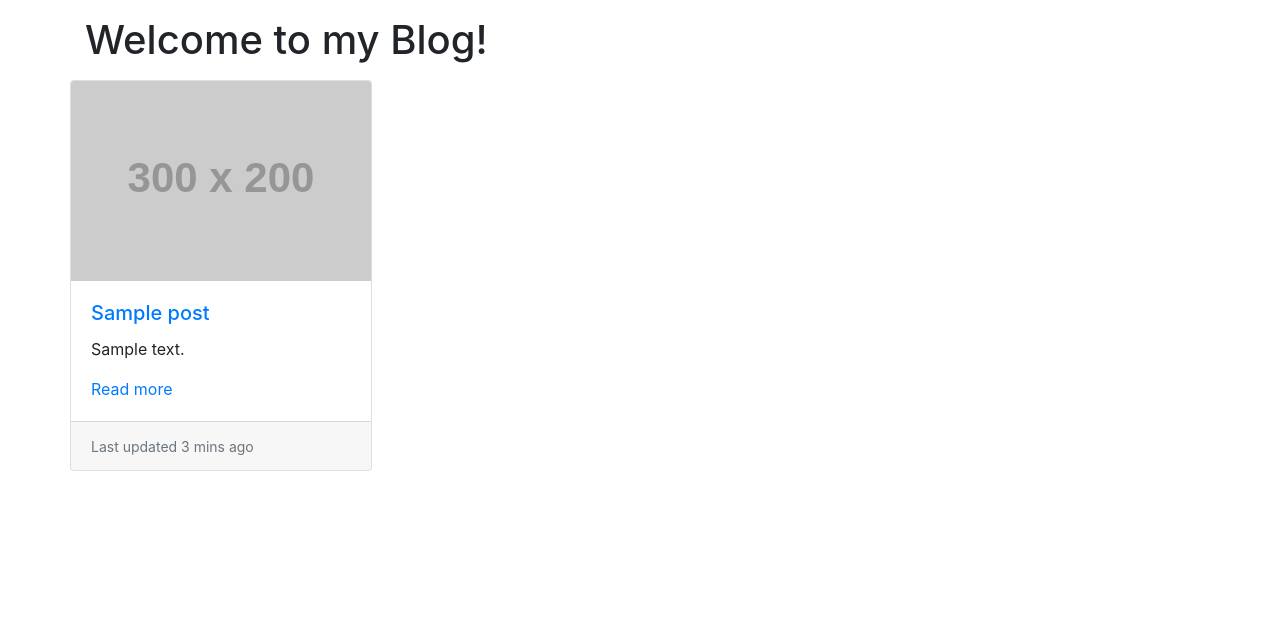
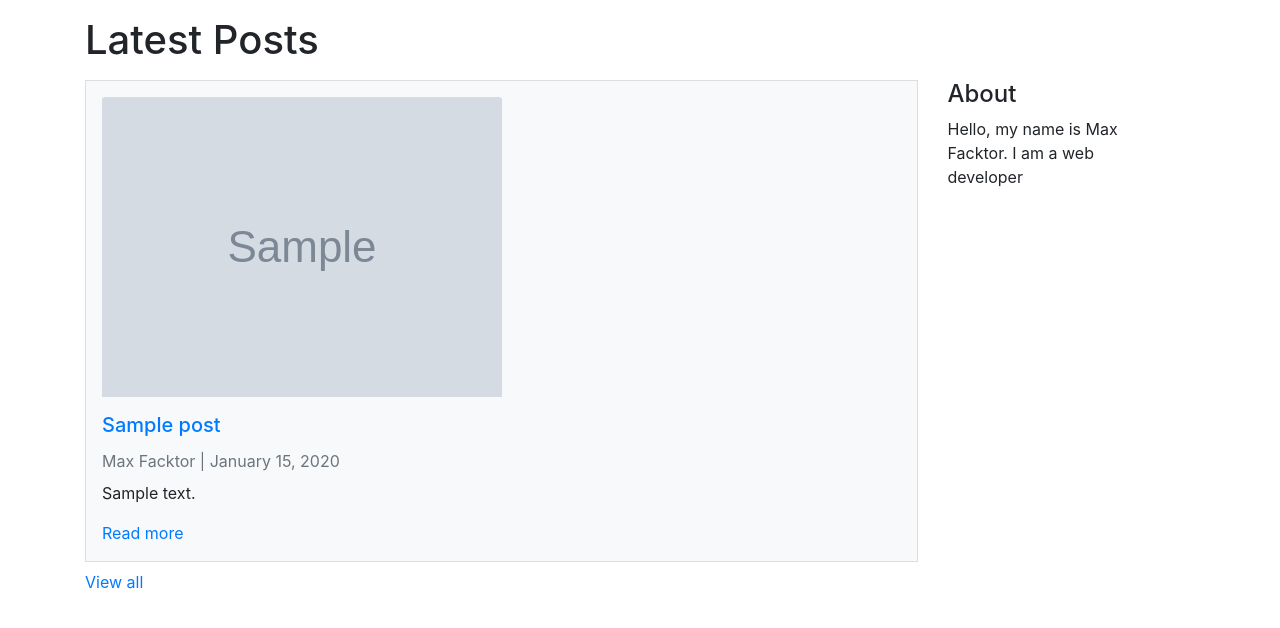
Before and after one commit to evgentos/php-blog, a PHP site: template templates/index.twig in a window 1280 px wide. Shown: the part 56-684 px from the top of the page. Run offline with PHP 8.4, Linux system fonts and the light colour scheme; the template is opened without the code that fills it: most values are stand-ins (such as "Sample title", 1, 10 or a date in 2020); grey boxes marked "Sample" are stand-in pictures; grey boxes labelled with a size stand in for pictures from a placeholder-image service; some libraries are stand-ins or nearby versions.

Commit message:
Lesson 7 finished

```diff
--- a/src/PostMapper.php
+++ b/src/PostMapper.php
@@ -4,6 +4,7 @@ declare(strict_types=1);
 
 namespace Blog;
 
+use Exception;
 use PDO;
 
 class PostMapper
--- a/templates/index.twig
+++ b/templates/index.twig
@@ -2,34 +2,39 @@
 
 {% block body %}
 <div class="container">
-  <h1 class="mt-3 mb-3">Welcome to my Blog!</h1>
-  {% set rowCount = 1 %}
-  {% for post in posts %}
-    {% if rowCount == 1 %}
-    <div class="row mb-1">
-      <div class="card-group">
-    {% endif %}
+  <h1 class="mt-3 mb-3">Latest Posts</h1>
+  <div class="container">
+    <div class="row">
 
-        <div class="card">
-          <img src="https://dummyimage.com/300x200/555/fff" class="card-img-top" alt="{{ post.title|escape }}">
-          <div class="card-body">
-            <h5 class="card-title"><a href="/{{ post.url_key }}">{{ post.title|escape }}</a></h5>
-            <p class="card-text">{{ post.description|escape }}</p>
-            <a href="/{{ post.url_key }}">Read more</a>
+      <div class="col-md-9">
+        {% for post in posts %}
+          <div class="row mb-2 bg-light" style="border: 1px solid #ddd;">
+            <div class="p-3">
+              {% if post.image_path is not null %}
+                <img src="{{ post.image_path }}" class="card-img-top" alt="{{ post.title|escape }}">
+              {% endif %}
+              <div class="mt-3">
+                <a href="/{{ post.url_key }}">
+                  <h5 class="card-title">{{ post.title|escape }}</h5>
+                </a>
+                <span class="text-muted">Max Facktor | {{ post.published_date|date("F d, Y") }}</span>
+                <p class="mt-2">{{ post.description|escape }}</p>
+                <a href="/{{ post.url_key }}">Read more</a>
+              </div>
+            </div>
           </div>
-          <div class="card-footer">
-            <small class="text-muted">Last updated 3 mins ago</small>
-          </div>
+        {% endfor %}
+        <div class="row">
+          <a href="/blog">View all</a>
         </div>
-
-    {% if rowCount == 3 %}
+      </div>
+      <div class="col-md-3">
+        <div class="container">
+          <h4>About</h4>
+          <p>Hello, my name is Max Facktor. I am a web developer</p>
+        </div>
       </div>
     </div>
-    {% endif %}
-    {% set rowCount = rowCount + 1 %}
-    {% if rowCount > 3 %}
-      {% set rowCount = 1 %}
-    {% endif %}
-  {% endfor %}
+  </div>
 </div>
 {% endblock %}
--- a/templates/post.twig
+++ b/templates/post.twig
@@ -3,7 +3,9 @@
 {% block body %}
 <div class="container">
   <div class="row">
-    <img src="https://dummyimage.com/960x300/555/fff" class="img-fluid" alt="...">
+    {% if post.image_path is not null %}
+      <img src="{{ post.image_path }}" class="card-img-top" alt="{{ post.title|escape }}">
+    {% endif %}
     <h1 class="mt-3 mb-3">{{ post.title|escape }}</h1>
     <div class="container mb-3">
       <div class="row">
```
Also changed, not shown: index.php (+8 -6 lines), src/LatestPosts.php (added, +40 -0 lines), public/images/drag.jpg (added).
